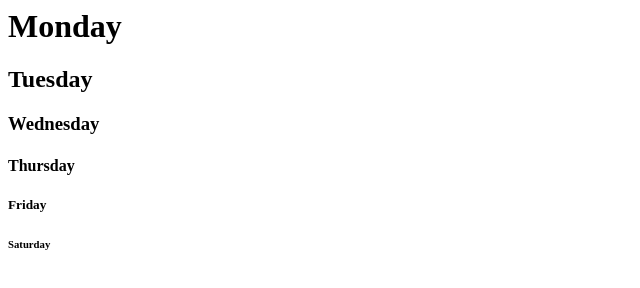
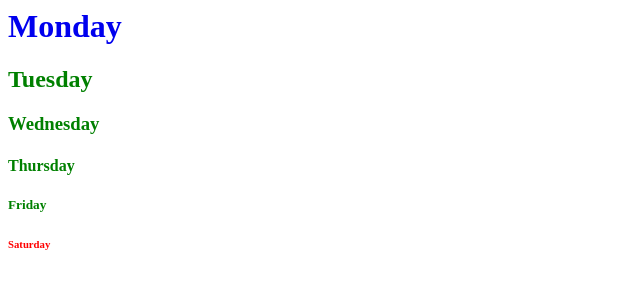
Before and after one commit to Calllulya/first-test, a plain HTML site: page index.html in a window 1280 px wide. Shown: the whole page, without its empty margins (0-640 px from the left). Drawn offline with Linux system fonts and the light colour scheme.

Commit message:
add style

```diff
--- a/index.html
+++ b/index.html
@@ -1,13 +1,29 @@
 <html>
     <head>
+        <link rel="stylesheet" href="style.css">
         <title>Title Заголовок</title>
     </head>
     <body>
+
+            <div class = "first_day">
+                <a href="monday.html">
                     <h1>Monday</h1>
+                </a>
+            </div>
+        <div class="second_day">
             <h2>Tuesday</h2>
+        </div>
+        <div class="third_day">
             <h3>Wednesday</h3>
+        </div>
+        <div class="fourth_day">
             <h4>Thursday</h4>
+        </div>
+        <div class="fifth_day">
             <h5>Friday</h5>
+        </div>
+        <div class="sixth_day">
             <h6>Saturday</h6>
+        </div>
         </body>
 </html>
--- /dev/null
+++ b/style.css
@@ -0,0 +1,22 @@
+
+.first_day > a {
+    text-decoration: none;
+}
+.first_day {
+    color: green;
+}
+.second_day {
+    color: green;
+}
+.third_day {
+    color: green;
+}
+.fourth_day {
+    color: green;
+}
+.fifth_day {
+    color: green;
+}
+.sixth_day {
+    color: red;
+}
```
Also changed, not shown: monday.html (added, +7 -0 lines). Lines whose indentation alone changed are shown as unchanged.
